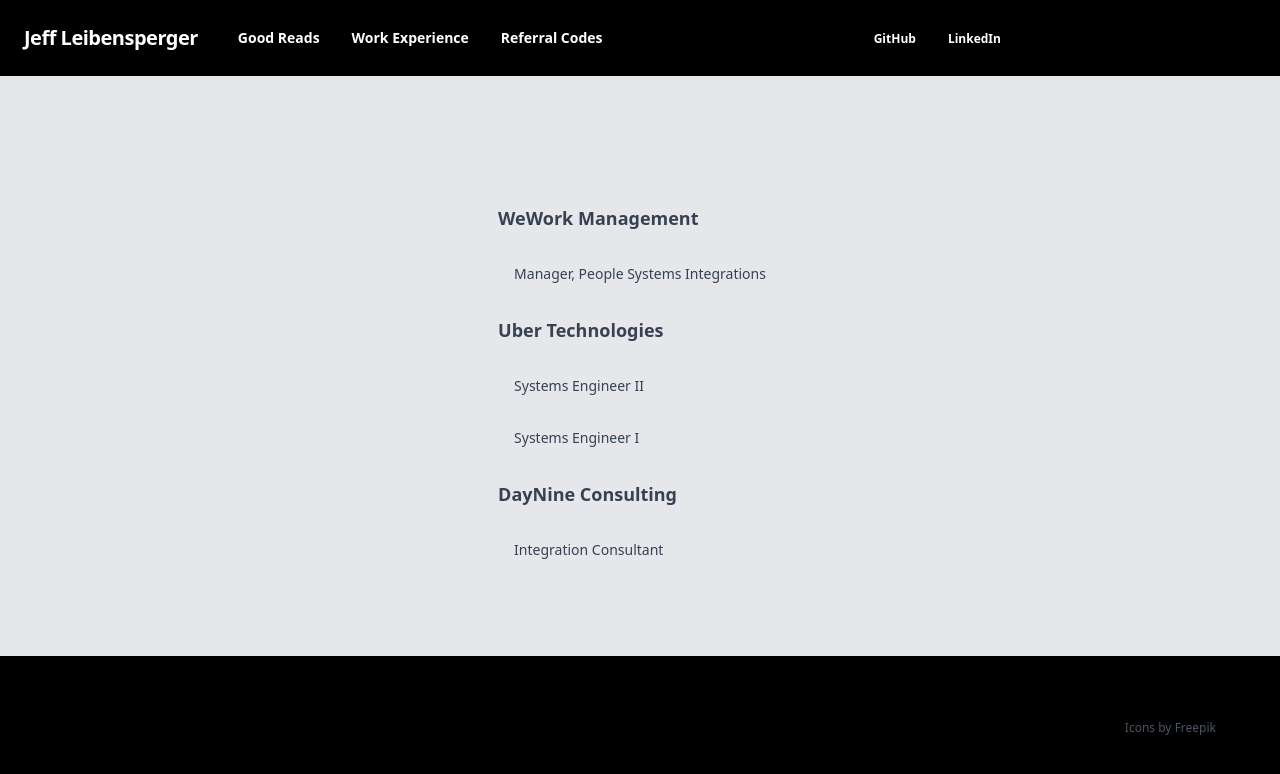
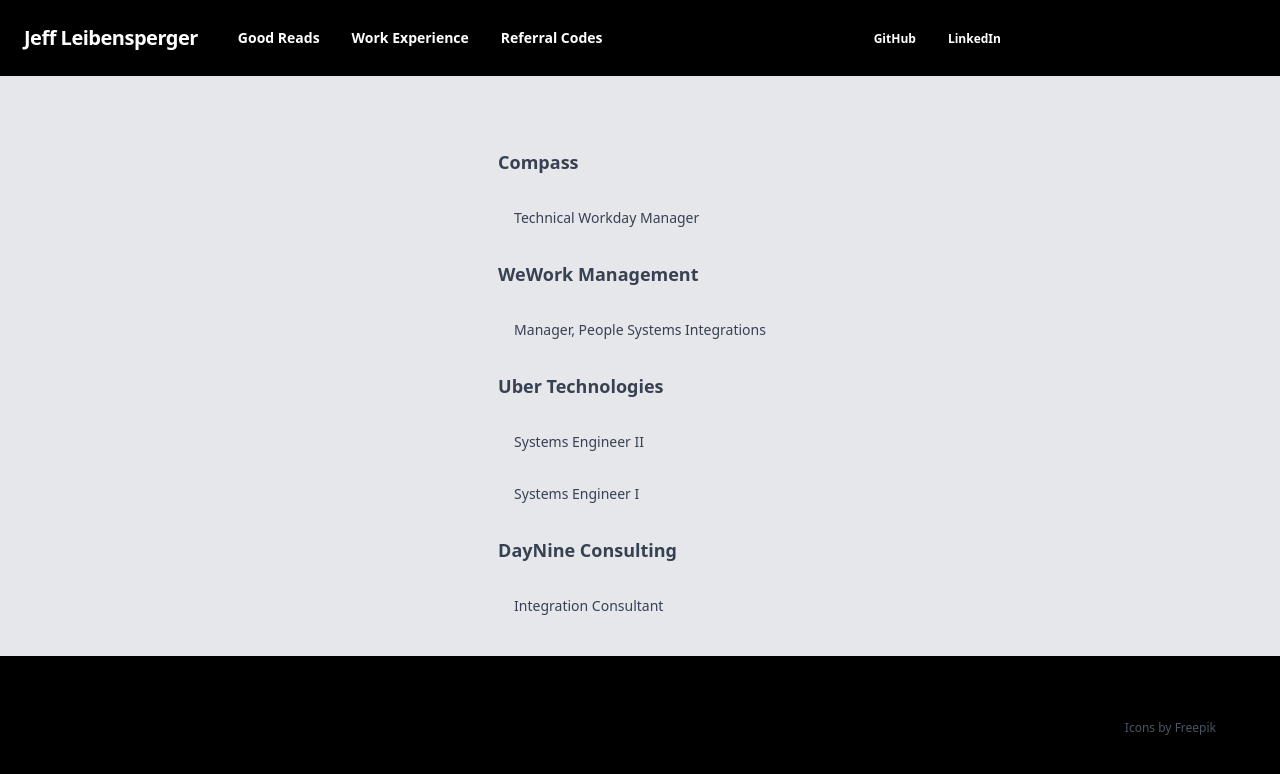
Before and after one commit to jeffrey-t-l/jeffl_xyz, a Gatsby site: page /resume in a window 1280 px wide. Built offline with nearby package versions, Linux system fonts and the light colour scheme; Gatsby itself is replaced by a stand-in of ours.

Commit message:
adding new work experience

```diff
--- a/src/pages/resume.js
+++ b/src/pages/resume.js
@@ -6,6 +6,10 @@ const Resume = () => {
       <Layout>
         <main className="max-w-4xl flex-grow mx-auto flex flex-col justify-evenly">
             <div>
+                <div className="grid grid-rows-1 md:grid-rows-1 ...">
+                    <p className="px-2 mt-4 text-lg text-gray-700 sm:mt-8"><strong>Compass</strong></p>
+                    <div className="px-6 mt-8 text-sm text-gray-700">Technical Workday Manager</div>
+                </div>
                 <div className="grid grid-rows-1 md:grid-rows-1 ...">
                     <p className="px-2 mt-4 text-lg text-gray-700 sm:mt-8"><strong>WeWork Management</strong></p>
                     <div className="px-6 mt-8 text-sm text-gray-700">Manager, People Systems Integrations</div>
```
